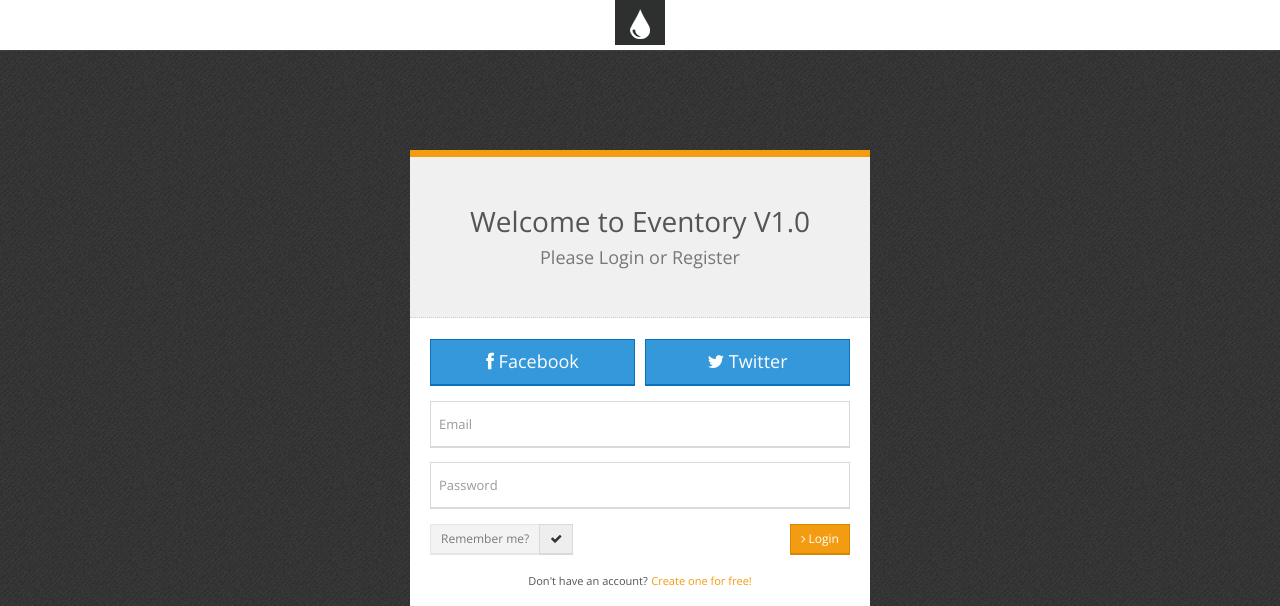
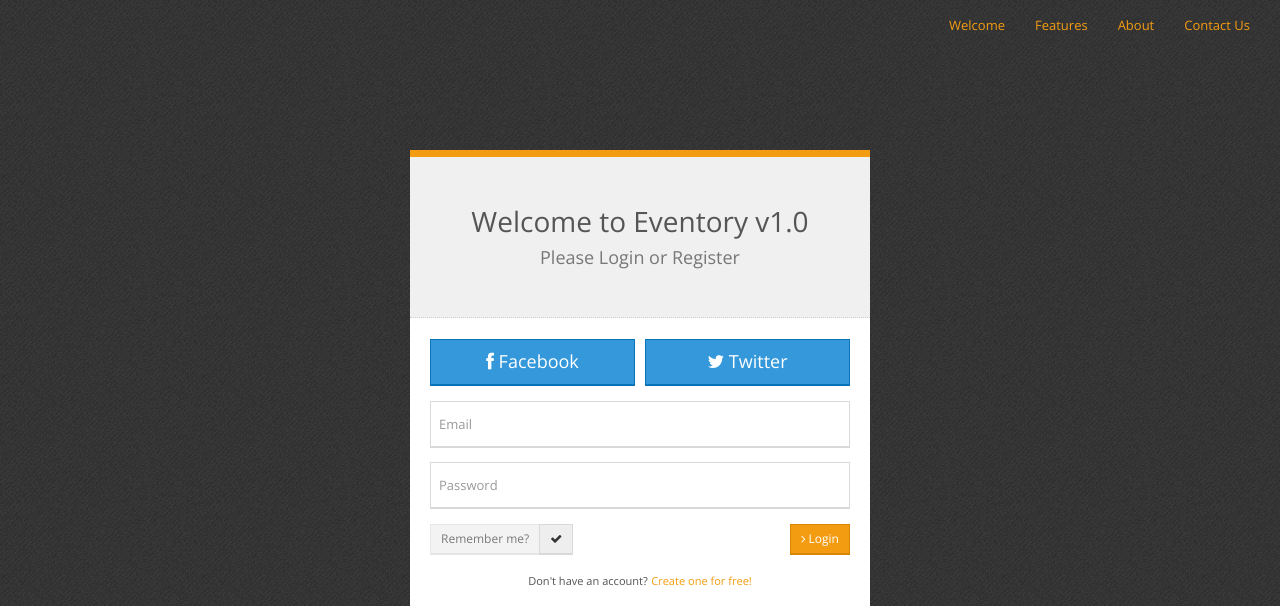
Before and after one commit to jervenne/sponsors, a PHP site: page /page_special_login.php in a window 1280 px wide. Shown: the top 606 px of the page. Run offline with PHP 8.4, Linux system fonts and the light colour scheme; some libraries are stand-ins or nearby versions.

Commit message:
Added in Menu for sign up page

```diff
--- a/inc/config.php
+++ b/inc/config.php
@@ -10,7 +10,7 @@
 
 /* Template variables */
 $template = array(
-    'name'          => 'Eventory V1.0',
+    'name'          => 'Eventory v1.0',
     'version'       => '1.5',
     'author'        => 'pixelcave',
     'title'         => 'FreshUI - Premium Web App and Admin Template',
--- a/page_special_login.php
+++ b/page_special_login.php
@@ -15,7 +15,7 @@
 
         <!-- Icons -->
         <!-- The following icons can be replaced with your own, they are used by desktop and mobile browsers -->
-        <link rel="shortcut icon" href="img/favicon.ico">
+        <link rel="shortcut icon" href="img/shake_hand.ico">
         <link rel="apple-touch-icon" href="img/icon57.png" sizes="57x57">
         <link rel="apple-touch-icon" href="img/icon72.png" sizes="72x72">
         <link rel="apple-touch-icon" href="img/icon76.png" sizes="76x76">
@@ -50,16 +50,24 @@
 
     <!-- Body -->
     <body>
-        <!-- Header -->
-        <header class="navbar navbar-default navbar-fixed-top">
-            <!-- Header Brand -->
-            <a href="page_special_login.php" class="navbar-brand">
-                <img src="img/template/drop.png" alt="FreshUI">
-                <span><?php echo $template['name']; ?></span>
-            </a>
-            <!-- END Header Brand -->
-        </header>
-        <!-- END Header -->
+        <!-- Main Menu -->
+                <div class="collapse navbar-collapse navbar-right navbar-menu-collapse">
+                    <ul id="landing-menu-links" class="nav navbar-nav">
+                        <li>
+                            <a href="#">Welcome</a>
+                        </li>
+                        <li>
+                            <a href="#features">Features</a>
+                        </li>
+                        <li>
+                            <a href="#pricing">About</a>
+                        </li>
+                        <li>
+                            <a href="#about">Contact Us</a>
+                        </li>
+                    </ul>
+                </div>
+                <!-- END Main Menu -->
 
         <!-- Login Container -->
         <div id="login-container">
```
